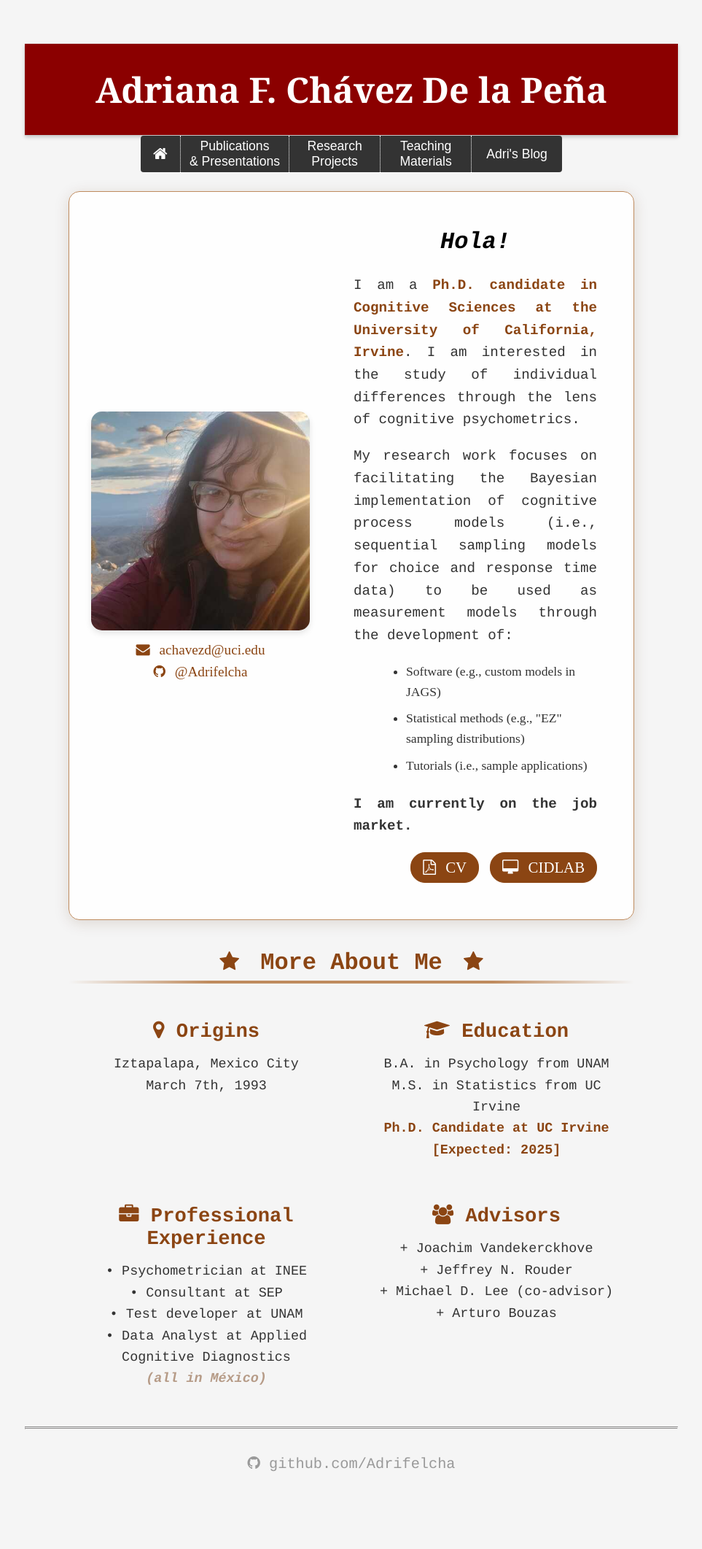
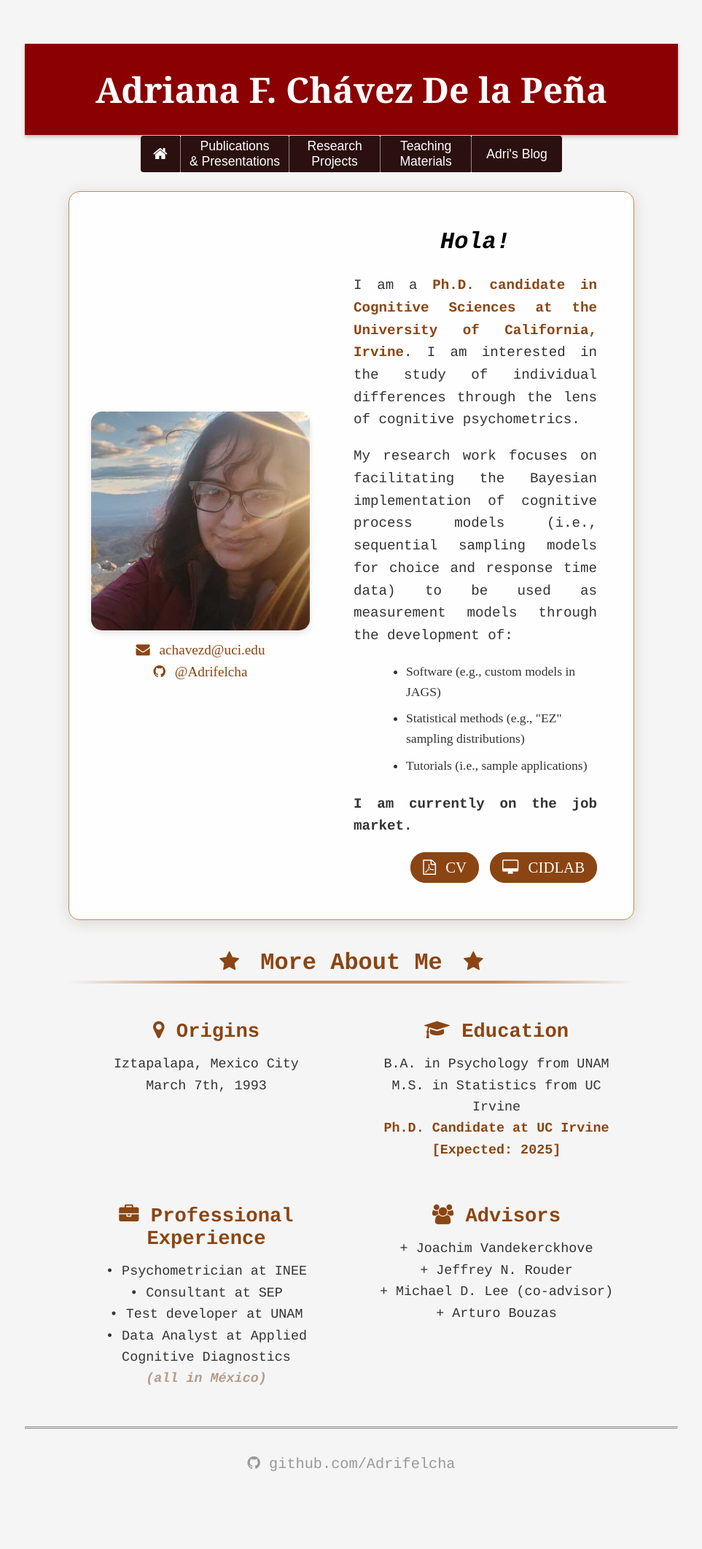
Before and after one commit to Adrifelcha/adrifelcha.github.io, a Jekyll site: the page built from index.html, in a window 1280 px wide. Shown: the whole page at 73% size, without its empty margins (158-1121 px from the left). Built offline with Jekyll 4.4.1, drawn with Linux system fonts in a browser that asks for light colours; some web fonts are replaced.

Commit message:
Change main navigation menu to a red/black color

```diff
--- a/css/main.css
+++ b/css/main.css
@@ -444,7 +444,7 @@ hr.style18:before {
 .mainnav li {
     text-align: center;
     padding: 2px;
-    background: #333333 !important;
+    background: #2b1010 !important;
     color: white;
     border-left: 1px solid #444444;
     list-style: none;
```
